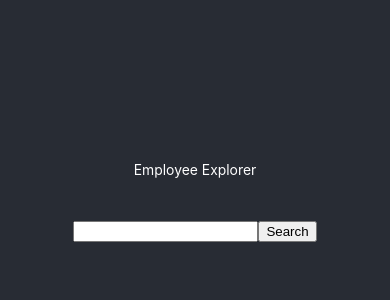
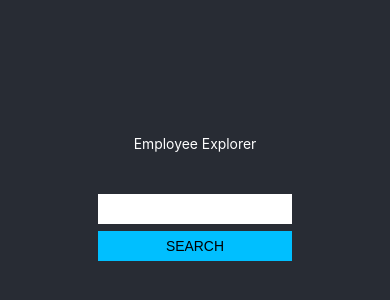
Before and after one commit to jackyFeng/additiv-challenge, a React (Create React App) app: page / in a window 390 px wide. Shown: the part 220-520 px from the top of the page. Built offline with nearby package versions, Linux system fonts and the light colour scheme.

Commit message:
make overview page responsive

```diff
--- a/src/App.css
+++ b/src/App.css
@@ -16,6 +16,39 @@
   margin-bottom: 5vh;
 }
 
+/*
+* Employee Explorer
+*/
+
+@media (max-width: 768px){
+  .explorer-form {
+    flex-direction: column;
+  }
+
+  .explorer-form__item {
+    margin-bottom: 0.5em;
+  }
+}
+
+.explorer-form {
+  display: flex;
+}
+
+.explorer-form__item {
+  flex: 1;
+  font-size: calc(10px + 1vmin);
+  border: none;
+  padding: 0.5em;
+}
+
+.explorer-form__button {
+  background-color: #00BFFF;
+}
+
+/*
+* Employee Overview
+*/
+
 .header, .employee-overview {
   font-size: calc(10px + 1vmin);
 }
--- a/src/components/EmployeeExplorer.js
+++ b/src/components/EmployeeExplorer.js
@@ -17,9 +17,9 @@ const EmployeeExplorer = ({history}) => {
 	return (
 		<div className="container">
 			<Title title='Employee Explorer' />
-			<form className="form-search" onSubmit={handleSubmit}>
-				<input type="text" value={searchValue} onChange={handleChange} />
-				<input type="submit" value="Search" />
+			<form className="explorer-form" onSubmit={handleSubmit}>
+				<input className="explorer-form__item explorer-form__input" type="text" value={searchValue} onChange={handleChange} />
+				<input className="explorer-form__item explorer-form__button" type="submit" value="SEARCH" />
 			</form>
 		</div>
 	)
```
